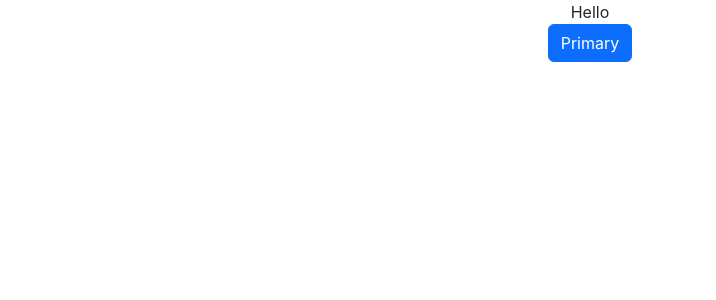
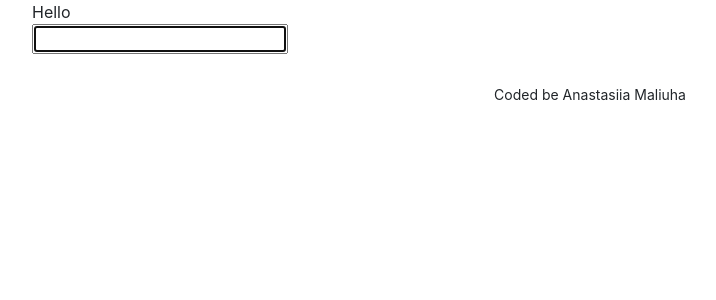
Before and after one commit to Anastasiia44/dictionary, a React (Create React App) app: page / in a window 1280 px wide. Shown: the top 300 px of the page, without its empty margins (50-766 px from the left). Built offline with nearby package versions, Linux system fonts and the light colour scheme.

Commit message:
created search engine

```diff
--- a/src/App.css
+++ b/src/App.css
@@ -1,38 +1,5 @@
-.App {
+.App-footer {
   text-align: center;
+  font-size: 14px;
+  margin: 30px 0;
 }
-
-.App-logo {
-  height: 40vmin;
-  pointer-events: none;
-}
-
-@media (prefers-reduced-motion: no-preference) {
-  .App-logo {
-    animation: App-logo-spin infinite 20s linear;
-  }
-}
-
-.App-header {
-  background-color: #282c34;
-  min-height: 100vh;
-  display: flex;
-  flex-direction: column;
-  align-items: center;
-  justify-content: center;
-  font-size: calc(10px + 2vmin);
-  color: white;
-}
-
-.App-link {
-  color: #61dafb;
-}
-
-@keyframes App-logo-spin {
-  from {
-    transform: rotate(0deg);
-  }
-  to {
-    transform: rotate(360deg);
-  }
-}
--- a/src/App.js
+++ b/src/App.js
@@ -1,12 +1,14 @@
 import "./App.css";
+import Dictionaty from "./Dictionary";
 
 function App() {
   return (
     <div className="App">
-      <header>Hello</header>
-      <button type="button" className="btn btn-primary">
-        Primary
-      </button>
+      <div className="container">
+        <header>Hello</header>
+        <Dictionaty />
+        <footer className="App-footer"> Coded be Anastasiia Maliuha</footer>
+      </div>
     </div>
   );
 }
--- /dev/null
+++ b/src/Dictionary.css
@@ -0,0 +1,2 @@
+.Dictionary {
+}
--- /dev/null
+++ b/src/Dictionary.js
@@ -0,0 +1,27 @@
+import React, { useState } from "react";
+import "./Dictionary.css";
+
+export default function Dictionaty() {
+  let [keyword, setKeyword] = useState("");
+
+  function handleKeywordChange(event) {
+    setKeyword(event.target.value);
+  }
+
+  function search(event) {
+    event.preventDefault();
+    alert(`Searching for ${keyword} definition`);
+  }
+
+  return (
+    <div className="Dictionary">
+      <form onSubmit={search}>
+        <input
+          type="search"
+          autoFocus={true}
+          onChange={handleKeywordChange}
+        ></input>
+      </form>
+    </div>
+  );
+}
```
